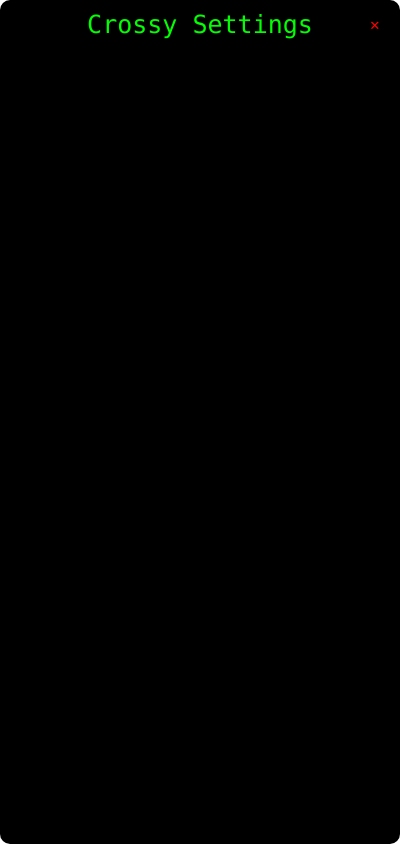
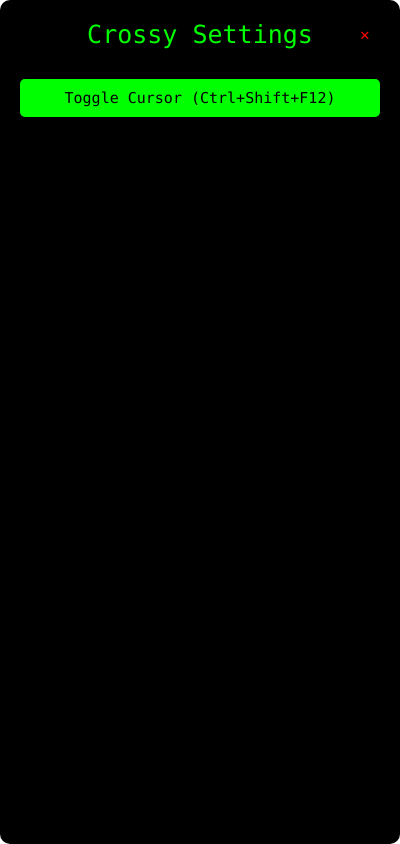
Before and after one commit to borisnliscool/Crossy, an Electron app: page src/settings/index.html in a window 400 px wide. Drawn offline with Linux system fonts and the light colour scheme.

Commit message:
added toggle button in settings

```diff
--- a/src/renderer.js
+++ b/src/renderer.js
@@ -4,4 +4,4 @@ const cursor = document.querySelector('.crosshair-inner');
 
 ipcRenderer.on("app/setcursordisplay", (e, value) => {
     cursor.style.display = value ? "block" : "none";
-});
+});;
--- a/src/settings/index.html
+++ b/src/settings/index.html
@@ -11,6 +11,9 @@
             <h1>Crossy Settings</h1>
             <div id="close">&#10005;</div>
         </header>
+        <div class="settings">
+            <button id="togglecursor">Toggle Cursor (Ctrl+Shift+F12)</button>
+        </div>
     </div>
 
     <script src="main.js" defer></script>
--- a/src/settings/main.js
+++ b/src/settings/main.js
@@ -5,3 +5,8 @@ const close = document.querySelector('#close');
 close.addEventListener('click', () => {
     ipc.send('app/close');
 });
+
+const toggleCursor = document.querySelector('#togglecursor');
+toggleCursor.onclick = () => {
+    ipc.send("app/togglecursor");
+}
--- a/src/settings/style.css
+++ b/src/settings/style.css
@@ -7,7 +7,7 @@
 }
 
 .wrapper {
-    padding: 0;
+    padding: 10px;
     margin: 0;
     user-select: none;
     width: 100%;
@@ -46,3 +46,25 @@ header div {
     cursor: pointer;
     -webkit-app-region: no-drag;
 }
+
+.settings {
+    width: 100%;
+    height: 100%;
+    padding: 10px;
+    display: flex;
+    flex-direction: column;
+    align-items: center;
+}
+
+button {
+    width: 100%;
+    border-radius: 5px;
+    border: none;
+    padding: 10px;
+    background: lime;
+    color: black;
+    font-size: 15px;
+    font-weight: 500;
+    cursor: pointer;
+    margin: 10px 0;
+}
```
Also changed, not shown: src/index.js (+10 -4 lines).
